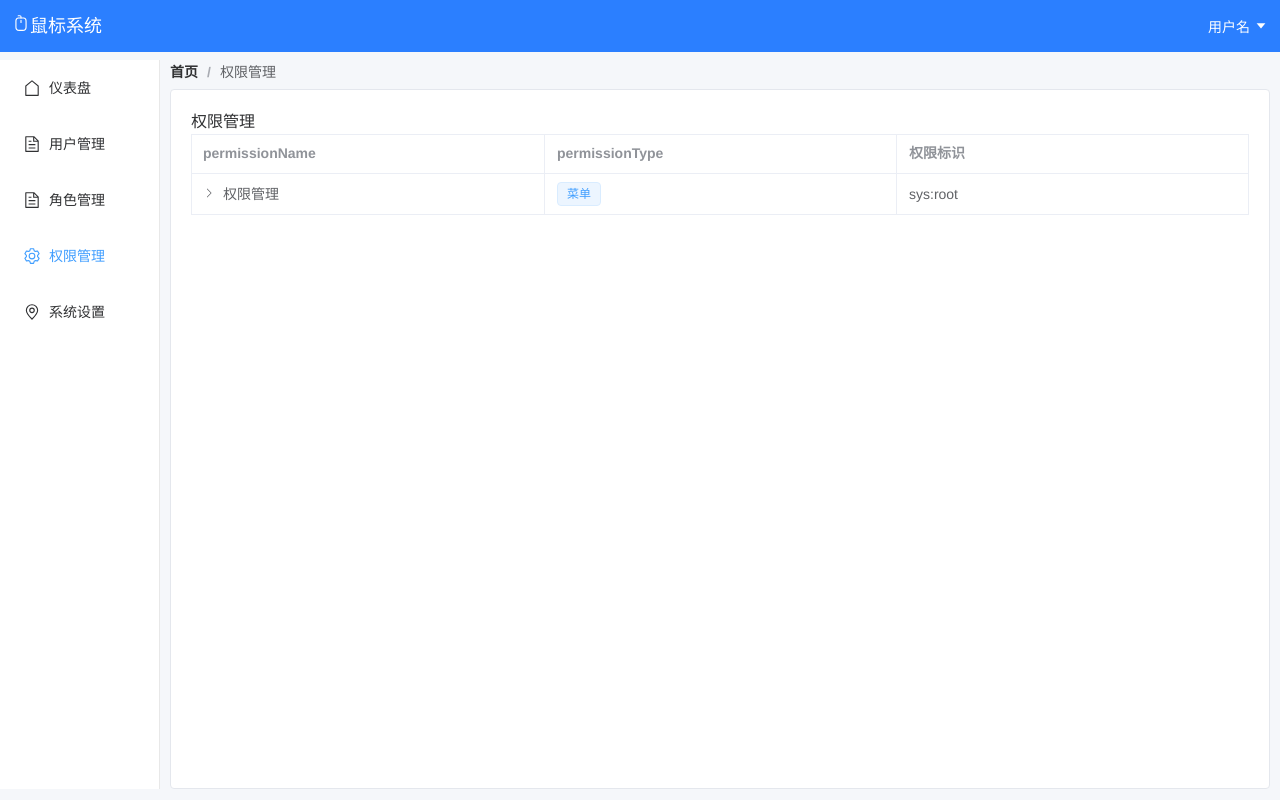
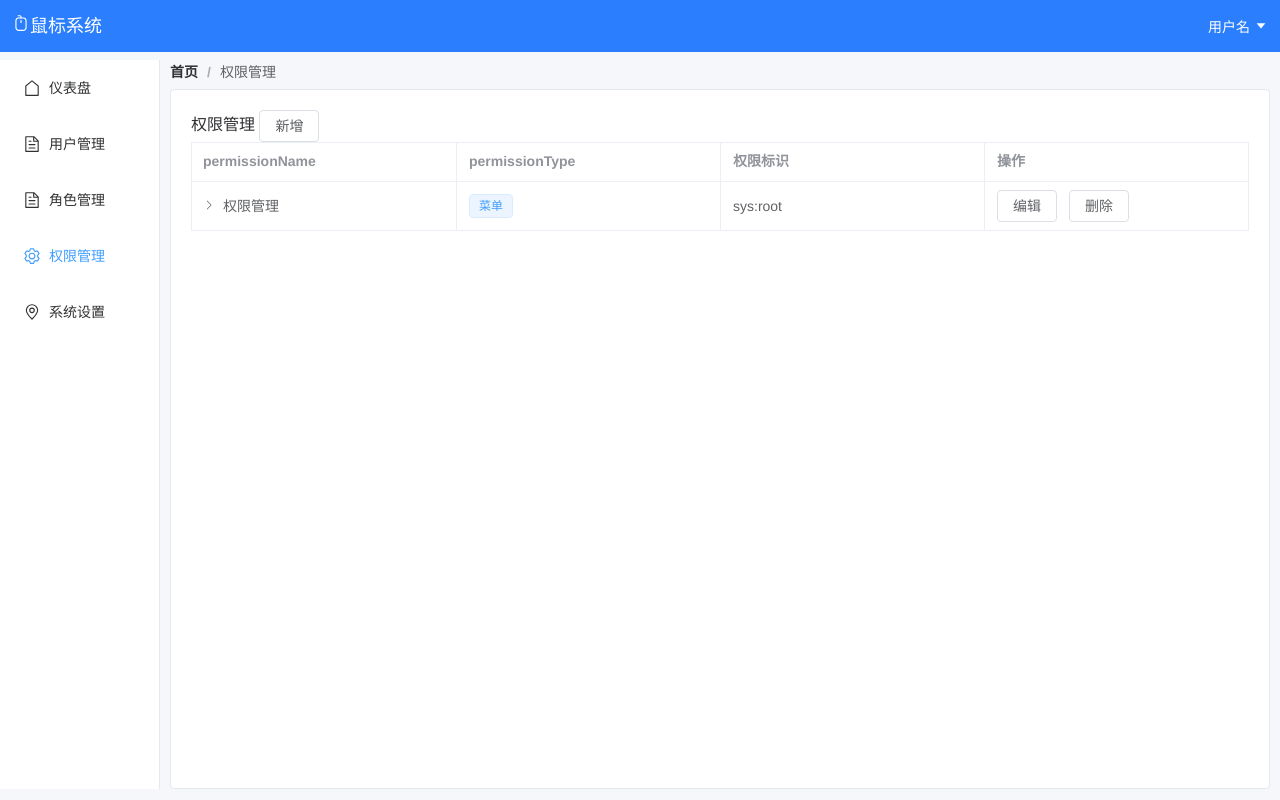
Before and after one commit to fightAllTime/admin-vue3, a Vue app: page /permission in a window 1280 px wide. Built offline with nearby package versions, Linux system fonts and the light colour scheme; sample sign-in values are in the browser's storage.

Commit message:
2026-05-19 新增权限管理+对树形数据进行优化

```diff
--- a/components.d.ts
+++ b/components.d.ts
@@ -35,12 +35,14 @@ declare module 'vue' {
     ElOption: typeof import('element-plus/es')['ElOption']
     ElPagination: typeof import('element-plus/es')['ElPagination']
     ElRadio: typeof import('element-plus/es')['ElRadio']
+    ElRadioButton: typeof import('element-plus/es')['ElRadioButton']
     ElRadioGroup: typeof import('element-plus/es')['ElRadioGroup']
     ElSelect: typeof import('element-plus/es')['ElSelect']
     ElSubMenu: typeof import('element-plus/es')['ElSubMenu']
     ElTable: typeof import('element-plus/es')['ElTable']
     ElTableColumn: typeof import('element-plus/es')['ElTableColumn']
     ElTag: typeof import('element-plus/es')['ElTag']
+    ElTreeSelect: typeof import('element-plus/es')['ElTreeSelect']
     Header: typeof import('./src/components/Layout/Header/index.vue')['default']
     Layout: typeof import('./src/components/Layout/index.vue')['default']
     RouterLink: typeof import('vue-router')['RouterLink']
--- a/src/hooks/useRoleCrud.ts
+++ b/src/hooks/useGenericCom.ts
@@ -1,6 +1,6 @@
 import { computed, reactive, ref } from "vue";
 
-const useRoleCrud = <T extends Record<string, any>>(
+const useGenericCom = <T extends Record<string, any>>(
   mockData: T[],
   keyField: keyof T,
 ) => {
@@ -64,4 +64,4 @@ const useRoleCrud = <T extends Record<string, any>>(
   };
 };
 
-export default useRoleCrud;
+export default useGenericCom;
--- /dev/null
+++ b/src/pages/permission/PermissionModal.vue
@@ -0,0 +1,131 @@
+<template>
+    <div>
+        <el-dialog v-model="dialogVisible" :title="isEdit ? '编辑权限' : '新增权限'" width="500">
+            <el-form ref="formRef" :rules="pDialogRules" :model="form" label-width="100px">
+                <el-form-item label="permissionName" prop="权限名称">
+                    <el-input v-model="form.permissionName" />
+                </el-form-item>
+                <el-form-item label="permissionCode" prop="权限代码">
+                    <el-input v-model="form.permissionCode" />
+                </el-form-item>
+                <el-form-item label="permissionType" prop="权限类型">
+                    <el-radio-group v-model="form.permissionType">
+                        <el-radio-button v-for="(value, key) in permissionTypeMap" :key="key" :label="key" :value="key"
+                            size="large">{{ value.label }}</el-radio-button>
+                    </el-radio-group>
+                </el-form-item>
+                <el-form-item label="上级权限" prop="parentId">
+                    <el-tree-select v-model="form.parentId" :data="menuTree"
+                        :props="{ label: 'permissionName', value: 'permissionId', children: 'children', disabled: 'disabled' }"
+                        placeholder="请选择上级权限（留空为根节点）" clearable :check-strictly='true' default-expand-all />
+                </el-form-item>
+            </el-form>
+            <template #footer>
+                <div class="dialog-footer">
+                    <el-button @click="dialogVisible = false">取消</el-button>
+                    <el-button type="primary" @click="doSubmit(formRef)">  {{ isEdit ? '保存' : '立即创建' }} </el-button>
+                </div>
+            </template>
+        </el-dialog>
+    </div>
+</template>
+
+<script setup lang="ts">
+import { ref, reactive, watch, computed } from 'vue';
+import type { PermissionNode } from './api';
+import { permissionTypeMap } from './commonValue';
+import { type FormInstance, } from 'element-plus';
+import { assignForm } from '@/utils';
+
+const formRef = ref<FormInstance>()
+
+const initialForm: PermissionNode = {
+    permissionId: '',
+    permissionName: '',
+    permissionCode: '',
+    permissionType: "API",
+    parentId: null,
+    icon: ''
+}
+
+const form = reactive<PermissionNode>({ ...initialForm })
+
+const pDialogRules = {
+    permissionName: [
+        { required: true, message: '请输入permissionName！', trigger: 'blur' }
+    ],
+    permissionCode: [
+        { required: true, message: '请输入permissionName！', trigger: 'blur' }
+    ],
+    permissionType: [
+        { required: true, message: '请输入permissionName！', trigger: 'change' }
+    ],
+    parentId: [
+        { required: true, message: '请输入permissionName！', trigger: 'blur' }
+    ],
+}
+
+const dialogVisible = defineModel<boolean>()
+
+const props = defineProps<{
+    initial: PermissionNode | null,
+    treeData: PermissionNode[]
+}>()
+
+// 预处理 treeData：给每个节点加上 disabled 标记
+// 非 MENU 类型全部禁用；编辑模式下当前节点自身也禁用（防止选自己做上级）
+const menuTree = computed(() => {
+    const editId = props.initial?.permissionId
+
+    const markDisabled = (list: PermissionNode[]): any[] => {
+        return list.map(node => ({
+            ...node,
+            disabled: node.permissionType !== 'MENU' || node.permissionId === editId,
+            children: node.children?.length ? markDisabled(node.children) : undefined,
+        }))
+    }
+
+    return [{
+        permissionId: null,
+        permissionName: '顶级权限',
+        permissionCode: '',
+        permissionType: 'MENU',
+        parentId: null,
+        icon: '',
+        disabled: false,
+        children: markDisabled(props.treeData || []),
+    }]
+})
+
+const emit = defineEmits<{
+    // (e: 'on-click', form: PermissionNode): void
+    (e: 'submit', form: PermissionNode): void
+}>()
+
+const isEdit = computed(() => !!props.initial?.permissionId)
+
+
+const reset = () => {
+    formRef.value?.resetFields()
+    Object.assign(form, initialForm) // 重置为初始状态
+}
+
+watch(dialogVisible, (val) => {
+    if (val && props.initial) {
+        assignForm(form, props.initial)
+    } else {
+        reset()
+    }
+})
+
+const doSubmit = async (formEl: FormInstance | undefined) => {
+    if (!formEl) return
+    await formEl.validate()
+    emit('submit', form)
+    dialogVisible.value = false
+}
+
+
+</script>
+
+<style scoped></style>
--- /dev/null
+++ b/src/pages/permission/commonValue/index.ts
@@ -0,0 +1,11 @@
+import type { PermissionType, PermissionTypeMeta } from "../api";
+
+const permissionTypeMap: Record<PermissionType, PermissionTypeMeta> = {
+  MENU: { label: "菜单", type: "primary" },
+  BUTTON: { label: "按钮", type: "success" },
+  API: { label: "接口", type: "warning" },
+};
+
+export {
+  permissionTypeMap,
+};
--- a/src/pages/permission/index.vue
+++ b/src/pages/permission/index.vue
@@ -1,6 +1,7 @@
 <template>
     <div>
         权限管理
+        <el-button @click="editRow(null)">新增</el-button>
         <el-table :data="treeData" style="width: 100%" row-key="permissionId" border lazy
             :tree-props="{ children: 'children' }">
             <el-table-column prop="permissionName" label="permissionName" />
@@ -11,12 +12,28 @@
                 </template>
             </el-table-column>
             <el-table-column prop="permissionCode" label="权限标识" />
+            <el-table-column label="操作">
+                <template #default="{ row }">
+                    <el-button @click="editRow(row)">编辑</el-button>
+                    <el-button @click="deleteRow(row)">删除</el-button>
+                </template>
+            </el-table-column>
+
         </el-table>
+
+        <PermissionModal v-model="visible" :initial="currentRow" :treeData="treeData" @submit="doDialogEdit">
+        </PermissionModal>
     </div>
+
 </template>
 
 <script setup lang="ts">
-import type { PermissionType, PermissionRow, PermissionNode, PermissionTypeMeta } from './api';
+import { ref } from 'vue'
+import type { PermissionType, PermissionRow, PermissionNode } from './api';
+import { permissionTypeMap } from './commonValue'
+import PermissionModal from './PermissionModal.vue';
+import { ElMessage } from 'element-plus';
+
 const mockData: PermissionRow[] = [
     {
         permissionId: 'sys_root',
@@ -76,18 +93,92 @@ const buildTree = (list: PermissionRow[]): PermissionNode[] => {
     return roots
 }
 
-const treeData = buildTree(mockData)
+const treeData = ref<PermissionNode[]>(buildTree(mockData))
 
-const permissionTypeMap: Record<PermissionType, PermissionTypeMeta> = {
-    MENU: { label: '菜单', type: 'primary' },
-    BUTTON: { label: '按钮', type: 'success' },
-    API: { label: '接口', type: 'warning' },
-}
+const visible = ref<boolean>(false)
+const currentRow = ref<PermissionNode | null>(null)
 
 const getPermissionMeta = (type: PermissionType) => {
     return permissionTypeMap[type]
 }
 
+const editRow = (row: PermissionNode | null) => {
+    currentRow.value = row
+    visible.value = true
+}
+
+const findNode = (
+    list: PermissionNode[],
+    id: string | null
+): PermissionNode | null => {
+    if (id === null) return null
+
+    for (const node of list) {
+        if (node.permissionId === id) return node
+        if (node.children) {
+            const found = findNode(node.children, id)
+            if (found) return found
+        }
+    }
+    return null
+}
+
+
+const doDialogEdit = (form: PermissionNode) => {
+    if (currentRow.value) {
+        // 编辑：原地修改
+        Object.assign(currentRow.value, form)
+        return
+    }
+
+    // 新增
+    const newNode: PermissionNode = {
+        ...form,
+        permissionId: crypto.randomUUID(),
+        children: [],
+    }
+
+    const parentId = form.parentId
+
+    if (parentId === null) {
+        // 挂在根
+        treeData.value.push(newNode)
+    } else {
+        const parent = findNode(treeData.value, parentId)
+        if (parent) {
+            if (!parent.children) parent.children = []
+            parent.children.push(newNode)
+        }
+    }
+}
+const deleteRow = (row: PermissionNode) => {
+    if (row.children && row.children.length > 0) {
+        ElMessage.warning('请先删除子权限')
+        return
+    }
+
+    removeRow(row)
+}
+
+const removeRow = (row: PermissionNode) => {
+    const remove = (list: PermissionNode[]) => {
+        const idx = list.findIndex(l => l.permissionId === row.permissionId)
+        if (idx > -1) {
+            list.splice(idx, 1)
+            return true
+        }
+
+        for (const node of list) {
+            if (node.children && remove(node.children)) {
+                return true
+            }
+        }
+
+        return false
+    }
+
+    remove(treeData.value)
+}
 
 </script>
 
--- a/src/pages/roleManage/index.vue
+++ b/src/pages/roleManage/index.vue
@@ -49,7 +49,7 @@ import type { FormInstance } from 'element-plus';
 // 引入类型
 import type { RoleRow } from './api';
 // 引入 composable
-import useRoleCrud from '@/hooks/useRoleCrud'
+import useRoleCrud from '@/hooks/useGenericCom'
 // 引入新增/编辑角色页面
 import RoleAdd from './RoleAdd.vue'
 
```
